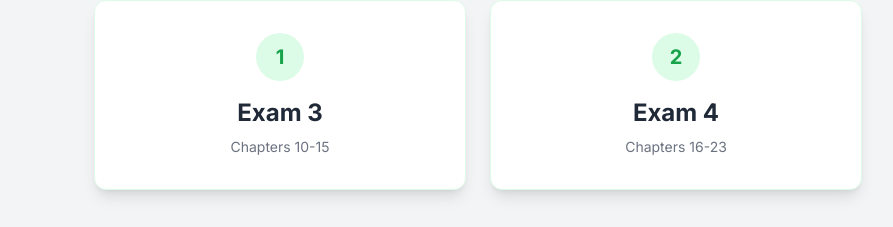
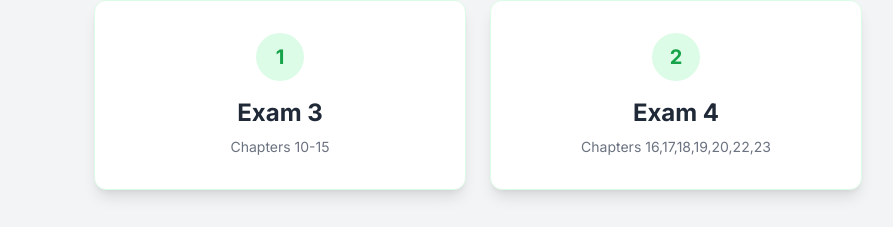
Before and after one commit to Coby24/Exam2-MIS245.github.io, a plain HTML site: page fin218_select.html in a window 1280 px wide. Shown: the part 389-616 px from the top of the page, without its empty margins (162-1055 px from the left). Drawn offline with nearby package versions, Linux system fonts and the light colour scheme.

Commit message:
Update fin218_select.html

```diff
--- a/fin218_select.html
+++ b/fin218_select.html
@@ -45,7 +45,7 @@
                     <span class="font-bold text-xl">2</span>
                 </div>
                 <h2 class="text-2xl font-bold text-gray-800">Exam 4</h2>
-                <p class="text-gray-500 mt-2 text-sm">Chapters 16-23</p>
+                <p class="text-gray-500 mt-2 text-sm">Chapters 16,17,18,19,20,22,23</p>
             </a>
 
         </div>
```
